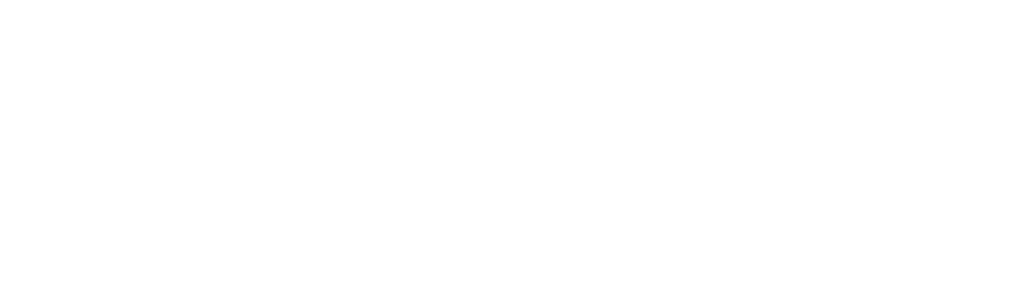
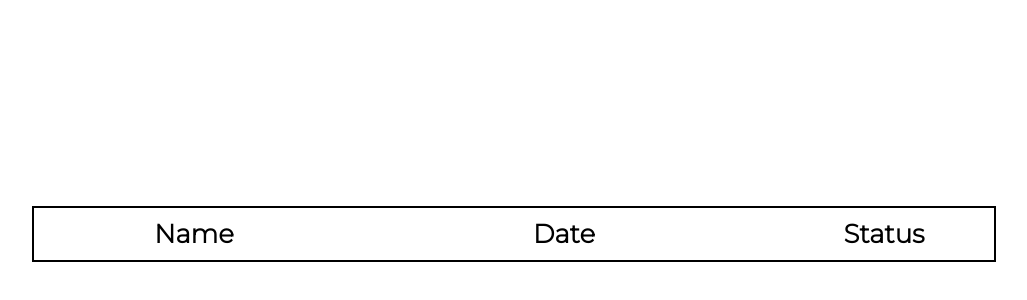
Before and after one commit to alec-b-williams/420_Capstone, a React (Create React App) app: page / in a window 1280 px wide. Shown: the part 166-466 px from the top of the page, without its empty margins (126-1153 px from the left). Built offline with nearby package versions, Linux system fonts and the light colour scheme.

Commit message:
Table update
- Just added Name, Date, and Status as a head to the table to identify the information easier

```diff
--- a/src/App.js
+++ b/src/App.js
@@ -17,6 +17,11 @@
   render() {
 
     let tableEntries = [];
+
+    tableEntries.push(<CustomTableEntry
+    name={"Name"}
+    date={"Date"}
+    status={"Status"}/>)
 
     //do a for-loop here to generate a list of CustomTableEntries
     //for (var i=0; i < this.state.orders.data.length; i++) {
```
